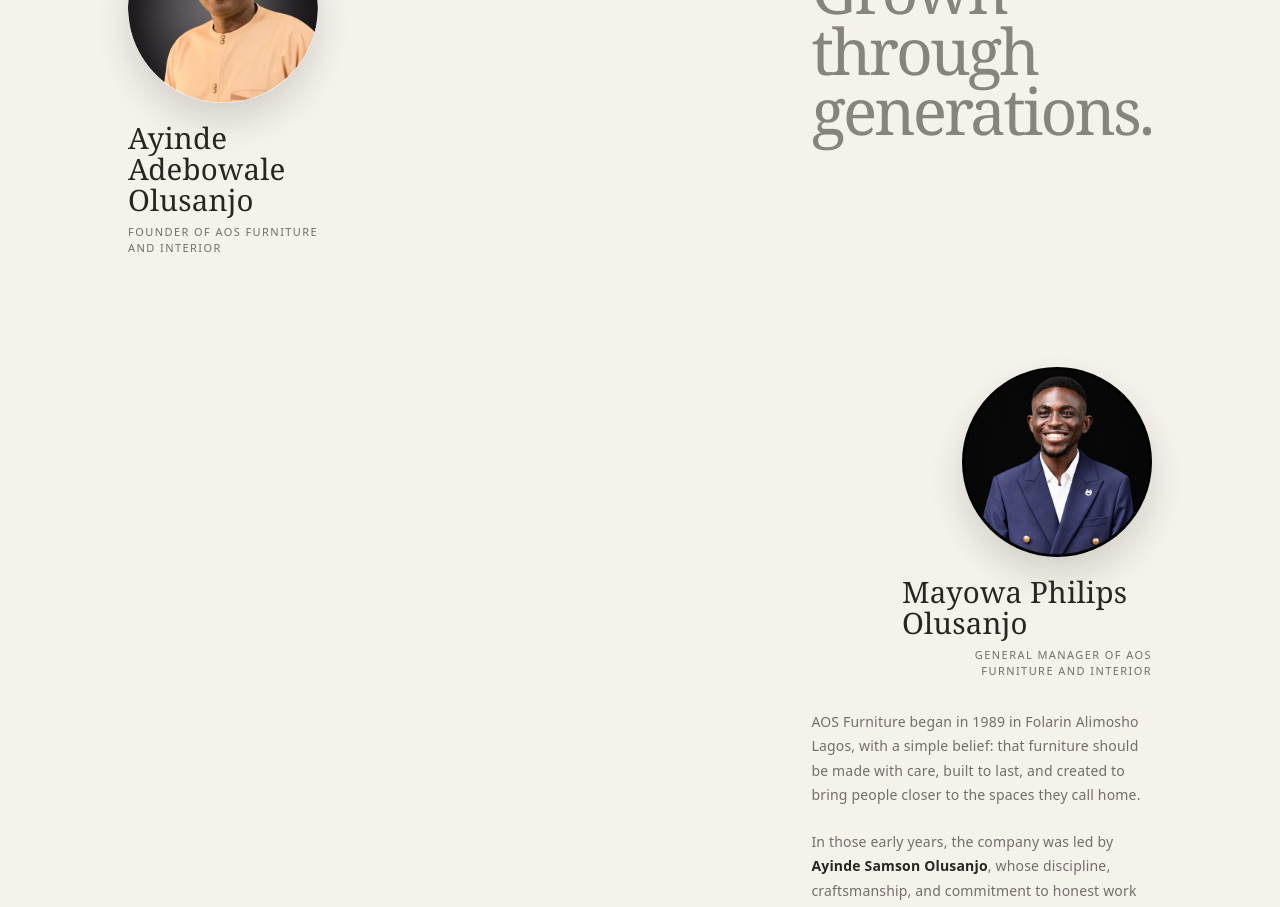
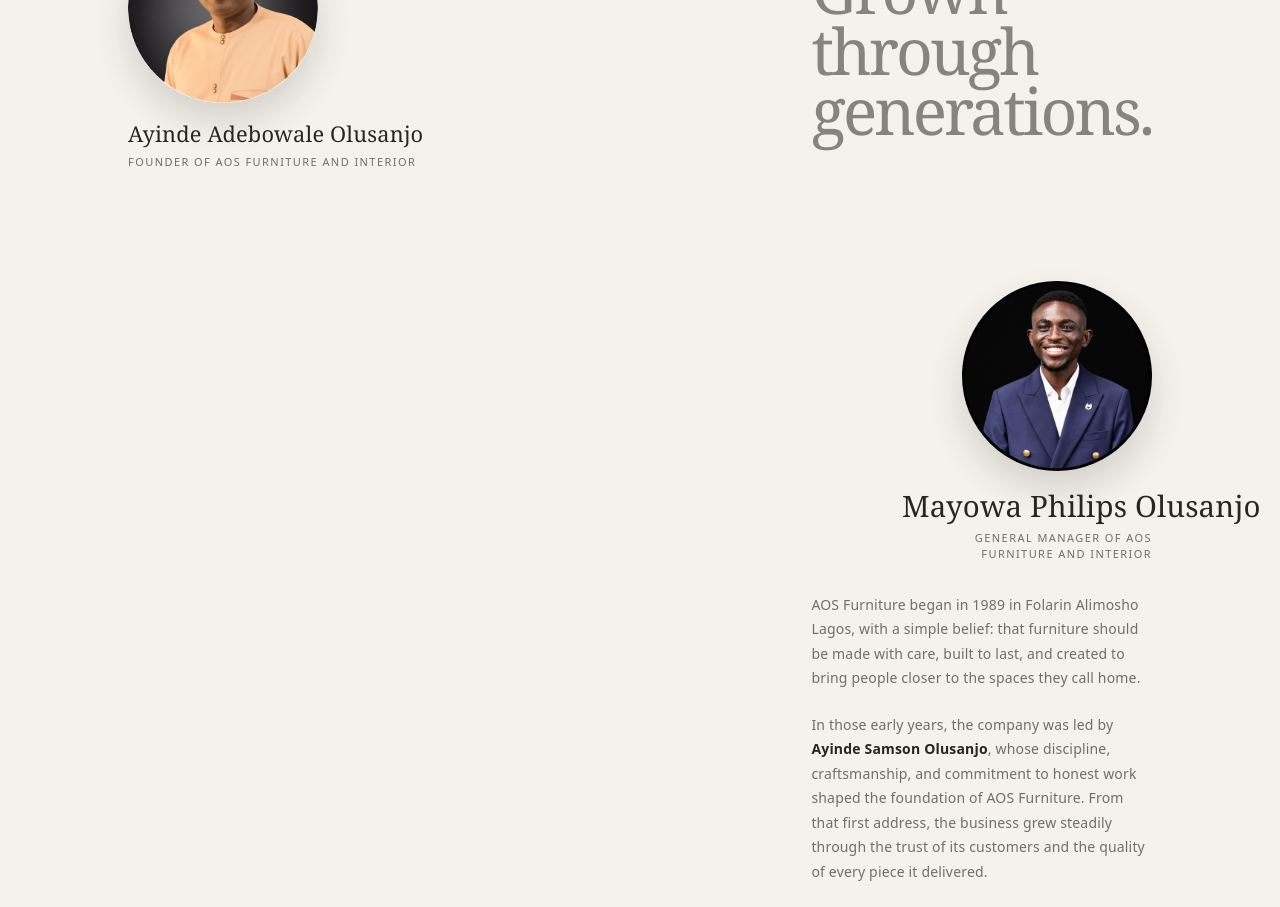
Before and after one commit to phixzas/AOS_Furniture, a React (Vite) app: page / in a window 1280 px wide. Shown: the part 5980-6887 px from the top of the page. Built offline with nearby package versions, Linux system fonts and the light colour scheme.

Commit message:
Keep profile names on one line

```diff
--- a/src/App.css
+++ b/src/App.css
@@ -29,7 +29,7 @@
 .intro-band, .collection, .contact { padding: 145px 10vw; }
 .intro-band { display: grid; grid-template-columns: 1fr 2fr 1fr; gap: 30px; align-items: start; border-bottom: 1px solid var(--line); }
 .intro-band h2 { font-size: clamp(40px, 5vw, 74px); margin: 0; }
-.founder-profile { grid-column: 1; grid-row: 1; align-self: start; padding-top: 75px; }.founder-profile img { display: block; width: min(100%, 190px); aspect-ratio: 1; margin: 0 0 20px; border-radius: 50%; object-fit: cover; box-shadow: 0 18px 35px rgba(39,38,33,.16); }.founder-profile h3 { margin: 0 0 8px; font: 400 clamp(22px, 2.3vw, 32px)/1.05 Georgia, serif; }.founder-profile p { margin: 0; color: #716f65; font-size: 11px; text-transform: uppercase; letter-spacing: .13em; line-height: 1.5; }
+.founder-profile { grid-column: 1; grid-row: 1; align-self: start; padding-top: 75px; }.founder-profile img { display: block; width: min(100%, 190px); aspect-ratio: 1; margin: 0 0 20px; border-radius: 50%; object-fit: cover; box-shadow: 0 18px 35px rgba(39,38,33,.16); }.founder-profile h3, .general-manager-profile h3 { margin: 0 0 8px; white-space: nowrap; font: 400 clamp(16px, 1.7vw, 25px)/1.05 Georgia, serif; }.founder-profile p { margin: 0; color: #716f65; font-size: 11px; text-transform: uppercase; letter-spacing: .13em; line-height: 1.5; }
 .general-manager-profile { grid-column: 3; grid-row: 2; align-self: end; justify-self: end; max-width: 250px; padding-top: 80px; }.general-manager-profile img { display: block; width: min(100%, 190px); aspect-ratio: 1; margin: 0 0 20px auto; border-radius: 50%; object-fit: cover; box-shadow: 0 18px 35px rgba(39,38,33,.16); }.general-manager-profile h3 { margin: 0 0 8px; font: 400 clamp(22px, 2.3vw, 32px)/1.05 Georgia, serif; }.general-manager-profile p { margin: 0; color: #716f65; font-size: 11px; text-transform: uppercase; letter-spacing: .13em; line-height: 1.5; text-align: right; }
 .intro-band h2 span { color: #87857b; }
 .intro-band > p:last-child { font-size: 14px; line-height: 1.7; color: #716f65; }.story-copy { grid-column: 3; font-size: 14px; line-height: 1.75; color: #716f65; }.story-copy p { margin-bottom: 22px; }.story-copy strong { color: var(--ink); font-weight: 600; }
```
